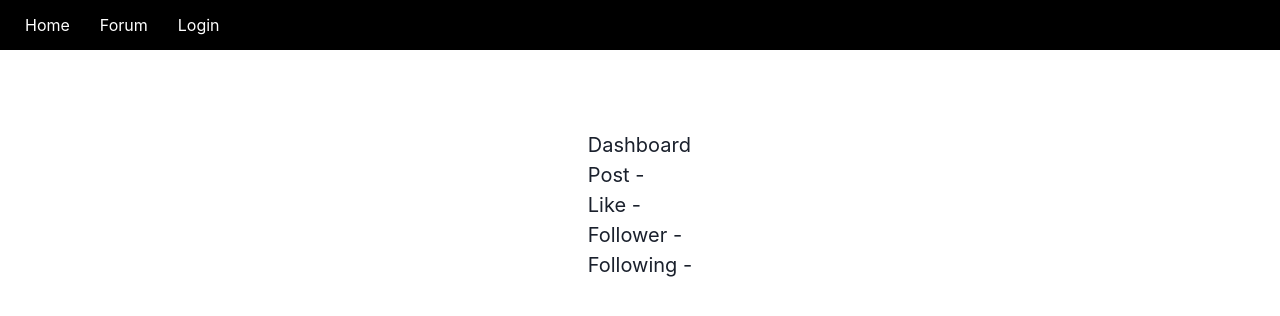
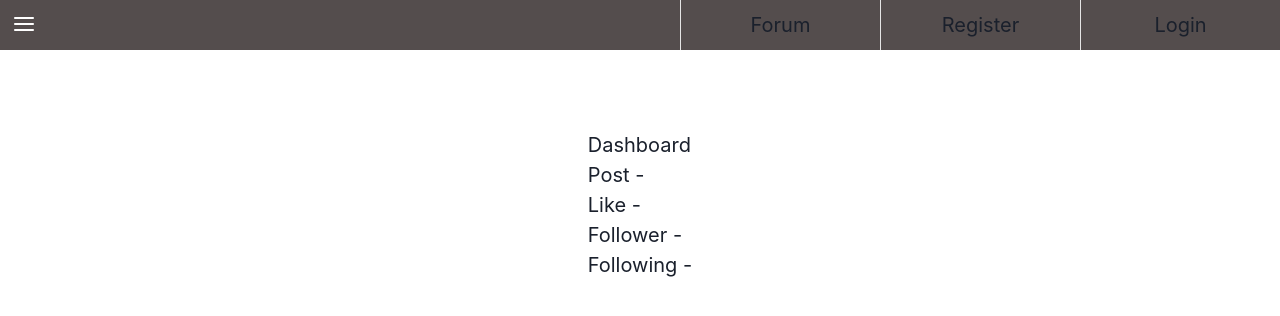
Before and after one commit to oliver-ckl/CollabMusicForum, a Next.js app: page /dashboard in a window 1280 px wide. Shown: the top 316 px of the page. Built offline with nearby package versions, Linux system fonts and the light colour scheme; data requests are answered from the project's data file.

Commit message:
added NavBar and its routing

```diff
--- a/components/Layout.js
+++ b/components/Layout.js
@@ -1,10 +1,10 @@
-import Nav from './Nav';
 import style from '../styles/Layout.module.css';
+import NavBar from './NavBar';
 
 function Layout({ children }) {
     return (
         <>
-            <Nav />
+            <NavBar />
             <div className={style.container}>
                 <main className={style.main}>{children}</main>
             </div>
--- a/components/Nav.js
+++ /dev/null
@@ -1,22 +0,0 @@
-import Link from 'next/link';
-import navStyles from '../styles/Nav.module.css';
-
-function Nav() {
-    return (
-        <nav className={navStyles.nav}>
-            <ul>
-                <li>
-                    <Link href="/">Home</Link>
-                </li>
-                <li>
-                    <Link href="/discussion/all">Forum</Link>
-                </li>
-                <li>
-                    <Link href="/login/">Login</Link>
-                </li>
-            </ul>
-        </nav>
-    );
-}
-
-export default Nav;
--- /dev/null
+++ b/components/NavBar.js
@@ -0,0 +1,66 @@
+import { Box, Center, Flex, IconButton, Text } from '@chakra-ui/react'
+import { HamburgerIcon } from '@chakra-ui/icons'
+
+import styled from '@emotion/styled'
+
+import React from 'react'
+import { useRouter } from 'next/router'
+
+const NavWrapper = styled(Box)`
+  background: #544D4D;
+  height: 50px;
+` //NavBox CSS (bar)
+
+const Navbar = styled(Flex)`
+  display: flex;
+  flex-direction: row-reverse;
+  height: 50px;
+` //Flex CSS (Box of navbar element)
+
+const NavbarBox = styled(Center)`
+    width: 200px;
+    border-left: solid 1px #E5E5E5;
+` //navbar box (seperated by border line left)
+
+const NavBar = () => {
+  const [logged, setLogged] = React.useState(false)
+  const router = useRouter()
+
+  const textButtonRoute = {
+    "Login": "/login",
+    "Register": "/login",
+    "Forum": "/discussion/all"
+  }
+
+  const textButton = ["Login", "Register", "Forum"]
+
+  const DrawerButton = () => (
+    <IconButton
+      aria-label={'Drawer'}
+      icon={<HamburgerIcon boxSize={6} color={'white'} />}
+      float={'left'}
+      size={'lg'}
+      colorScheme={"unstyled"}
+    />
+  )
+
+  return (
+    <NavWrapper>
+      <DrawerButton />
+      <Navbar>
+        {textButton.map((text)=>(
+          <NavbarBox key={text} as={'button'}  onClick={()=>{router.push(textButtonRoute[text])}}>
+            <Text
+              fontSize={'20px'}>
+                {text}
+            </Text>
+          </NavbarBox>
+        ))}
+      </Navbar>
+    </NavWrapper>
+  )
+}
+/*textButton.map((text)...) > text is each element in array "textButton", textButtonRoute[text] means the corresponding "text" in
+object "textButtonRoute", e.g: textButtonRoute[Login] = '/login'*/
+
+export default NavBar
--- a/package.json
+++ b/package.json
@@ -10,6 +10,7 @@
     "serve-json": "json-server --watch db.json --port 4000"
   },
   "dependencies": {
+    "@chakra-ui/icons": "^2.0.9",
     "@chakra-ui/react": "^2.3.1",
     "@emotion/react": "^11.10.0",
     "@emotion/styled": "^11.10.0",
```
Also changed, not shown: 1 other file (tests, documents, lock files or other folders).
